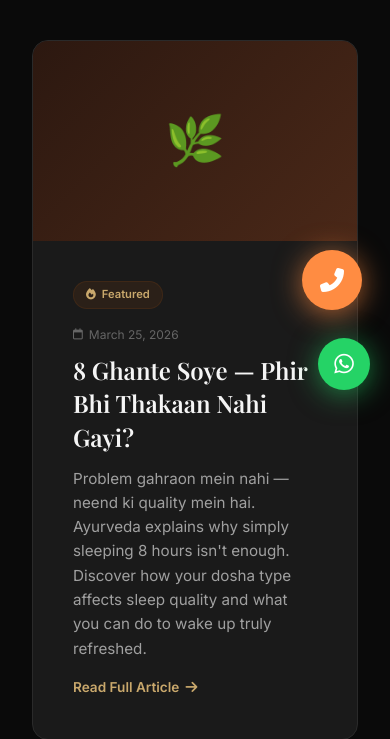
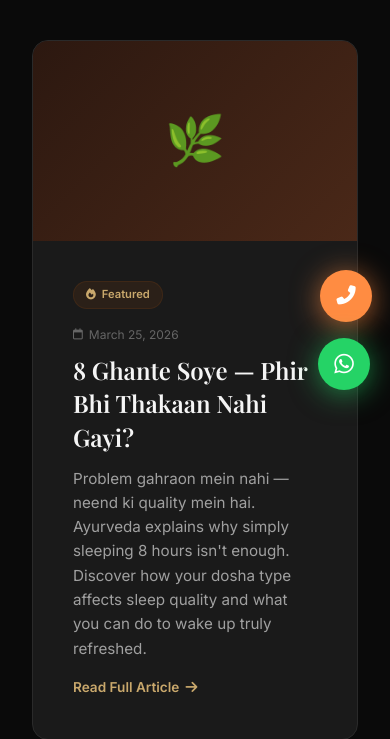
Before and after one commit to Gagandeep2003/parikshit-ayurveda, a Flask app: page /blog in a window 390 px wide. Shown: the part 434-1173 px from the top of the page. Run offline with Flask 3, Linux system fonts and the light colour scheme.

Commit message:
Update base.html

```diff
--- a/templates/base.html
+++ b/templates/base.html
@@ -509,18 +509,18 @@
         /* ─── Call Float ───────────────────────────── */
         .call-float {
             position: fixed;
-            bottom: 100px; /* above whatsapp button */
-            right: 28px;
+            bottom: 98px; /* above whatsapp button */
+            right: 30px;
             z-index: 9999;
-            width: 60px;
-            height: 60px;
+            width: 56px;
+            height: 56px;
             border-radius: 50%;
             background: #ff8c42;
             display: flex;
             align-items: center;
             justify-content: center;
             color: #fff;
-            font-size: 1.5rem;
+            font-size: 1.3rem;
             box-shadow: 0 4px 20px rgba(255, 140, 66, 0.4);
             transition: var(--transition);
             text-decoration: none;
@@ -557,6 +557,20 @@
 
             50% {
             box-shadow: 0 4px 30px rgba(255, 140, 66, 0.7);
+            }
+        }
+
+        @media (max-width: 768px) {
+            .call-float {
+                width: 52px;
+                height: 52px;
+                font-size: 1.2rem;
+                bottom: 88px;
+                right: 18px;
+            }
+
+            .call-tooltip {
+                display: none;
             }
         }
 
```
